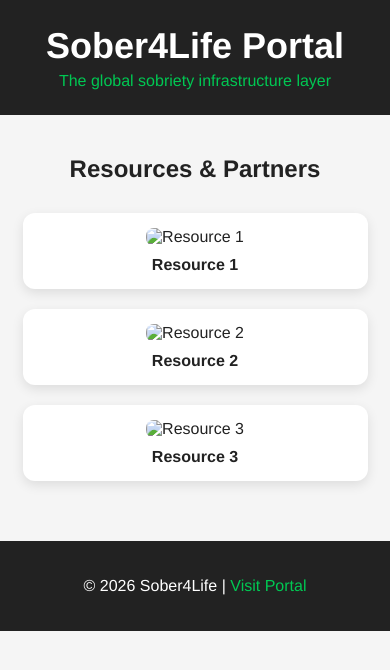
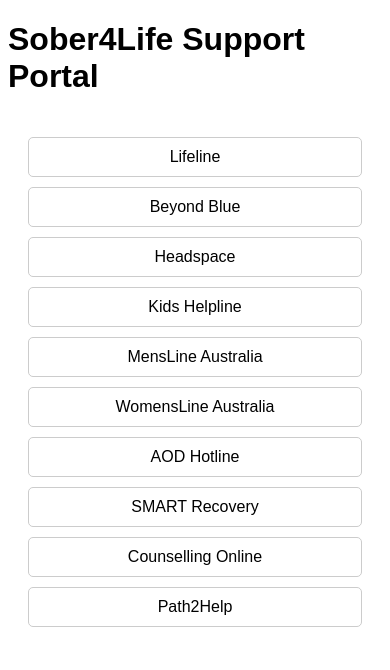
Before and after one commit to Sober4Life/Sober4Life2, a plain HTML site: page index.html in a window 390 px wide. Drawn offline with Linux system fonts and the light colour scheme.

Commit message:
Update index.html with Sober4Life Support Portal code including 10 Australian support services and responsive design.

```diff
--- a/index.html
+++ b/index.html
@@ -3,142 +3,42 @@
 <head>
     <meta charset="UTF-8">
     <meta name="viewport" content="width=device-width, initial-scale=1.0">
-<title>Sober4Life Portal</title>
+    <title>Sober4Life Support Portal</title>
     <style>
-  /* ===== Global Styles ===== */
         body {
-    margin: 0;
-    font-family: 'Helvetica Neue', Helvetica, Arial, sans-serif;
-    background-color: #f5f5f5;
-    color: #222;
+            font-family: Arial, sans-serif;
         }
-
-  a {
-    text-decoration: none;
-    color: #00C853;
-  }
-
-  /* ===== Header ===== */
-  header {
-    background-color: #222;
-    color: #fff;
-    text-align: center;
-    padding: 25px 20px;
-  }
-
-  header h1 {
-    margin: 0;
-    font-size: 36px;
-  }
-
-  header p {
-    margin: 5px 0 0 0;
-    font-size: 16px;
-    color: #00C853;
-  }
-
-  /* ===== Main Container ===== */
         .container {
-    max-width: 1200px;
-    margin: auto;
+            display: grid;
+            grid-template-columns: repeat(auto-fill, minmax(200px, 1fr));
+            gap: 10px;
             padding: 20px;
         }
-
-  /* ===== Thumbnails Grid ===== */
-  .grid {
-    display: flex;
-    flex-wrap: wrap;
-    gap: 20px;
-    justify-content: center;
-  }
-
-  .grid-item {
-    background-color: #fff;
-    border-radius: 12px;
-    padding: 15px;
+        .service {
+            border: 1px solid #ccc;
+            padding: 10px;
             text-align: center;
-    width: 200px;
-    box-shadow: 0 4px 12px rgba(0,0,0,0.1);
+            border-radius: 5px;
             transition: transform 0.2s;
         }
-
-  .grid-item:hover {
+        .service:hover {
             transform: scale(1.05);
-  }
-
-  .grid-item img {
-    max-width: 100%;
-    border-radius: 8px;
-    margin-bottom: 10px;
-  }
-
-  .grid-item h3 {
-    font-size: 16px;
-    margin: 0;
-    color: #222;
-  }
-
-  /* ===== Footer ===== */
-  footer {
-    background-color: #222;
-    color: #fff;
-    text-align: center;
-    padding: 20px;
-    margin-top: 40px;
-  }
-
-  footer a {
-    color: #00C853;
-  }
-
-  /* ===== Responsive ===== */
-  @media(max-width: 768px) {
-    .grid-item {
-      width: 45%;
-    }
-  }
-
-  @media(max-width: 480px) {
-    .grid-item {
-      width: 90%;
-    }
         }
     </style>
 </head>
 <body>
-
-<header>
-  <h1>Sober4Life Portal</h1>
-  <p>The global sobriety infrastructure layer</p>
-</header>
-
+    <h1>Sober4Life Support Portal</h1>
     <div class="container">
-  <h2 style="text-align:center; margin-bottom:30px;">Resources & Partners</h2>
-
-  <div class="grid">
-    <!-- Example Grid Item -->
-    <div class="grid-item">
-      <img src="example_logo1.png" alt="Resource 1">
-      <h3>Resource 1</h3>
+        <div class="service">Lifeline</div>
+        <div class="service">Beyond Blue</div>
+        <div class="service">Headspace</div>
+        <div class="service">Kids Helpline</div>
+        <div class="service">MensLine Australia</div>
+        <div class="service">WomensLine Australia</div>
+        <div class="service">AOD Hotline</div>
+        <div class="service">SMART Recovery</div>
+        <div class="service">Counselling Online</div>
+        <div class="service">Path2Help</div>
     </div>
-
-    <div class="grid-item">
-      <img src="example_logo2.png" alt="Resource 2">
-      <h3>Resource 2</h3>
-    </div>
-
-    <div class="grid-item">
-      <img src="example_logo3.png" alt="Resource 3">
-      <h3>Resource 3</h3>
-    </div>
-
-    <!-- Add more resources/logos as needed -->
-  </div>
-</div>
-
-<footer>
-  <p>&copy; 2026 Sober4Life | <a href="https://sober4life.github.io/Sober4Life/">Visit Portal</a></p>
-</footer>
-
 </body>
 </html>
```
Lines whose indentation alone changed are shown as unchanged.
